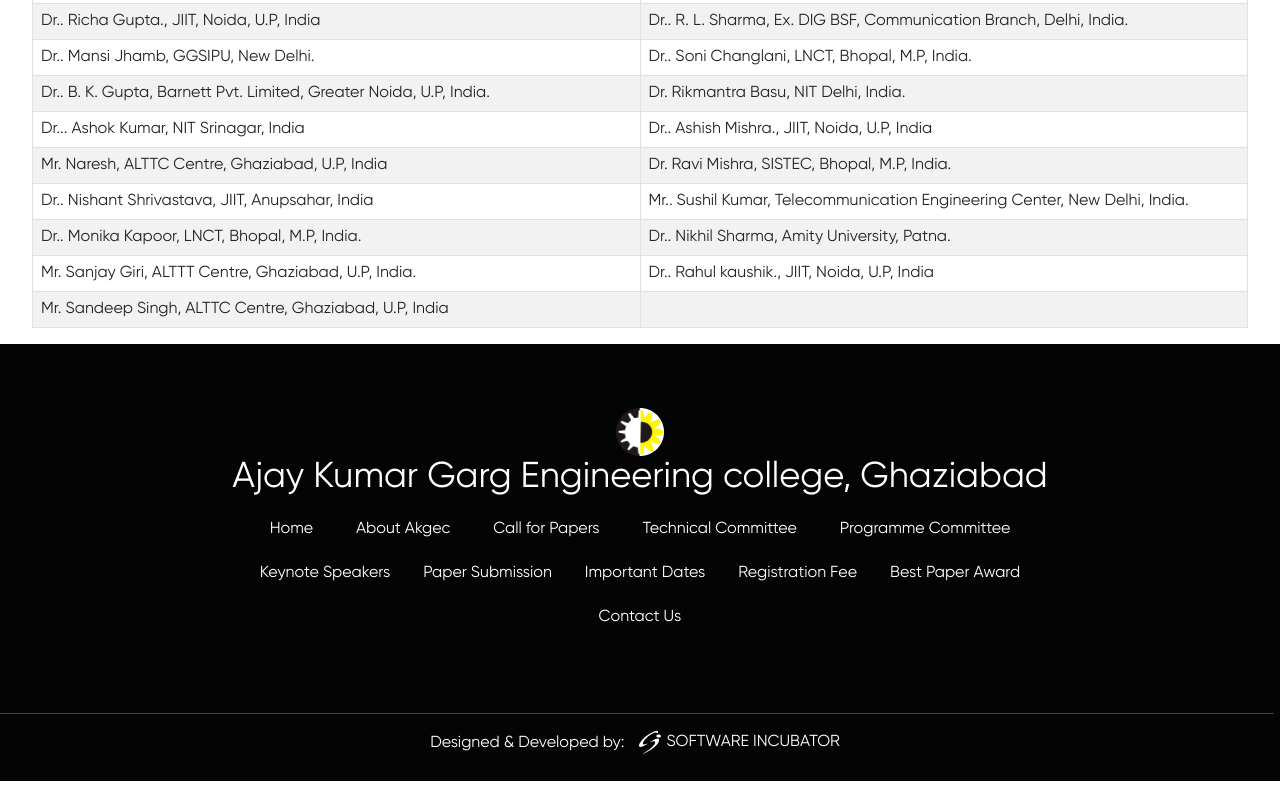
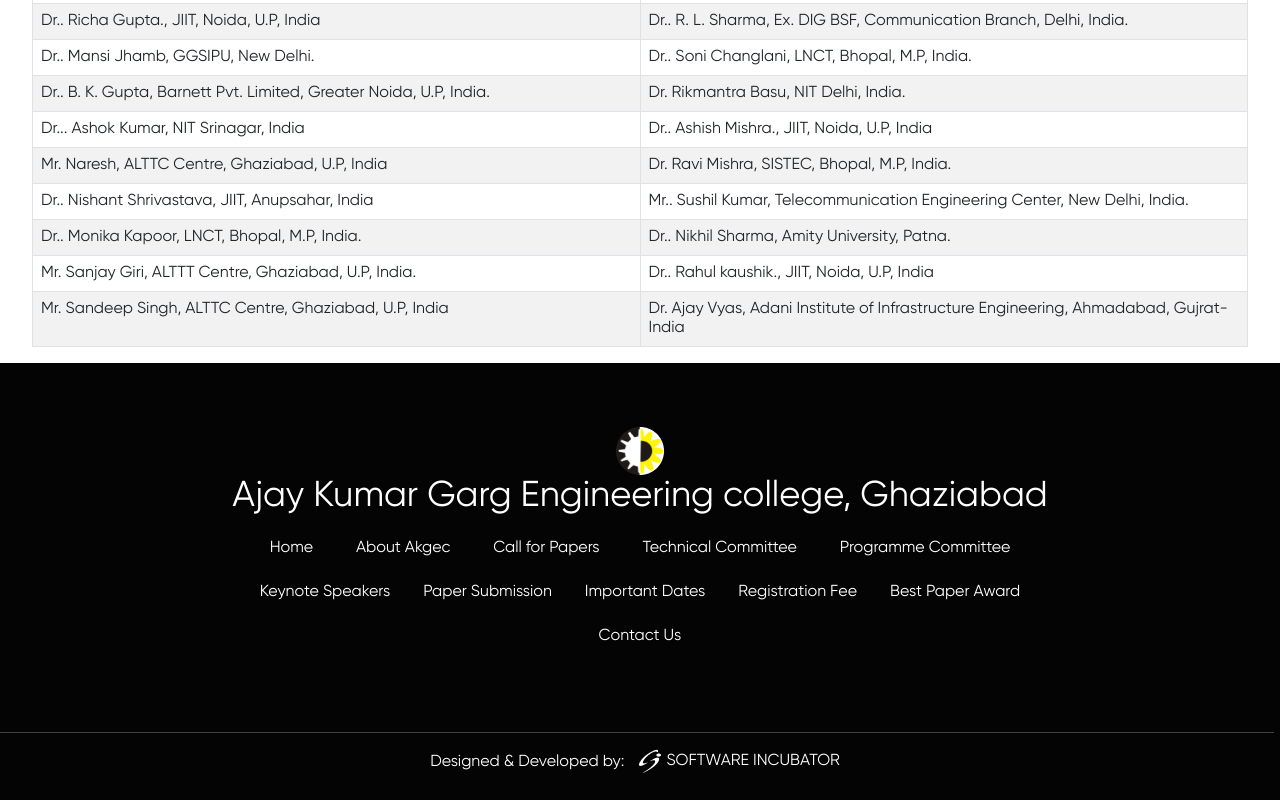
Before and after one commit to saksham-tiwari/ece, a React (Create React App) app: page /programme-committee in a window 1280 px wide. Shown: the part 3979-4779 px from the top of the page. Built offline with nearby package versions, Linux system fonts and the light colour scheme.

Commit message:
changed name

```diff
--- a/src/assets/list.js
+++ b/src/assets/list.js
@@ -69,4 +69,5 @@
         "Mr. Sanjay Giri, ALTTT Centre, Ghaziabad, U.P, India.",
     	"Dr.. Rahul kaushik., JIIT, Noida, U.P, India",
         "Mr. Sandeep Singh, ALTTC Centre, Ghaziabad, U.P, India",
+		"Dr. Ajay Vyas, Adani Institute of Infrastructure Engineering, Ahmadabad, Gujrat-India"
     ]
```
